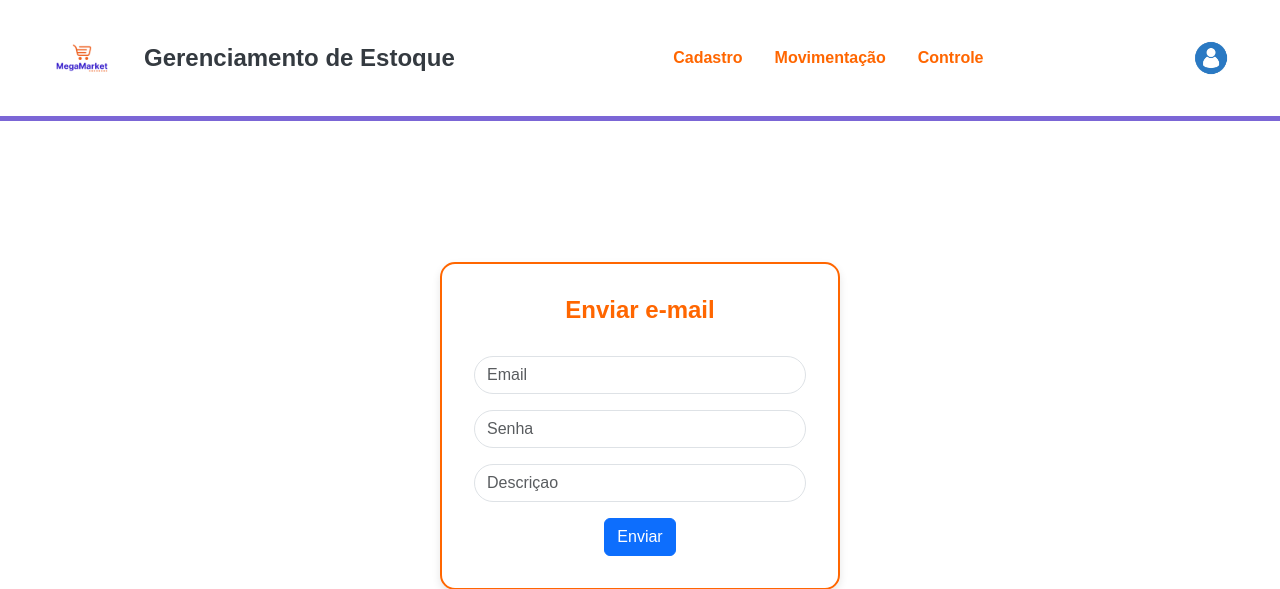
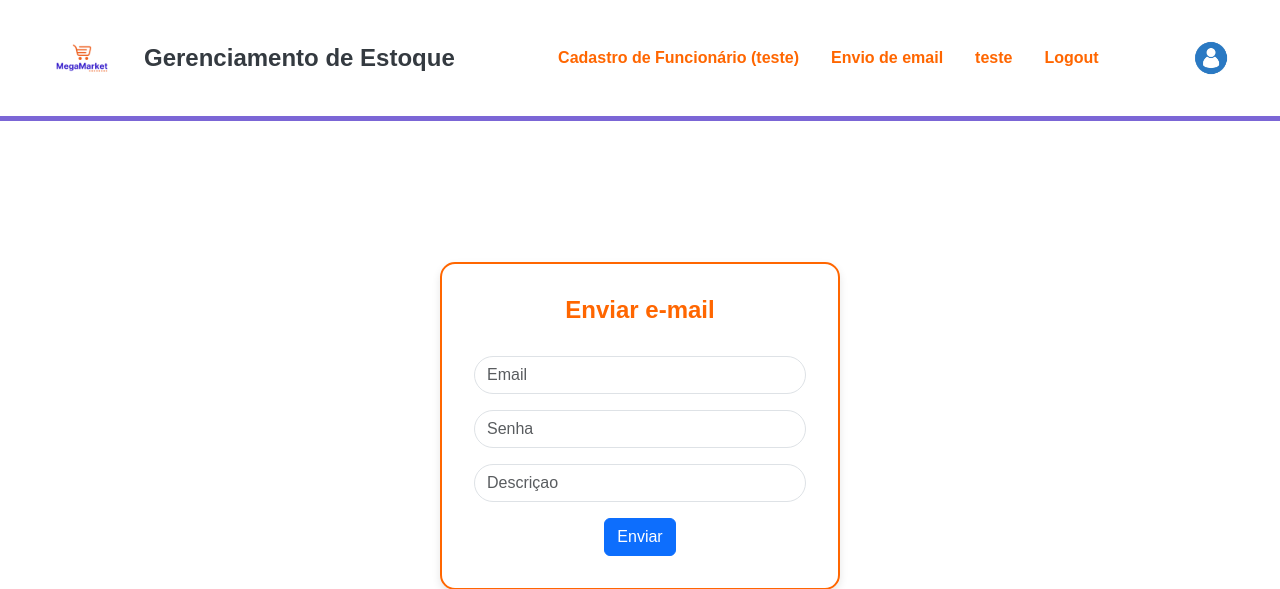
Before and after one commit to HemillyHellen/MegaMarket, a Django app: page /envio-email/ in a window 1280 px wide. Shown: the top 589 px of the page. Run offline with Django 4.2, Linux system fonts and the light colour scheme.

Commit message:
Add files via upload

```diff
--- a/estoque/templates/base_generic.html
+++ b/estoque/templates/base_generic.html
@@ -18,9 +18,10 @@
                     <span class="navbar-title"> Gerenciamento de Estoque</span>
                 </a>
                 <div class="d-flex">
-                    <a class="nav-link" href="#">Cadastro</a>
-                    <a class="nav-link" href="#">Movimentação</a>
-                    <a class="nav-link" href="#">Controle</a>
+                    <a class="nav-link" href="{% url 'cadastro_funcionario' %}">Cadastro de Funcionário (teste)</a>
+                    <a class="nav-link" href="{% url 'envio_email' %}">Envio de email</a>
+                    <a class="nav-link" href="#">teste</a>
+                    <a class="nav-link" href="{% url 'logout' %}">Logout</a>
                 </div>
                 <img src="{% static '/images/icon.png' %}" alt="Profile Icon" class="profile-icon" width="50" height="50">
             </div>
```
